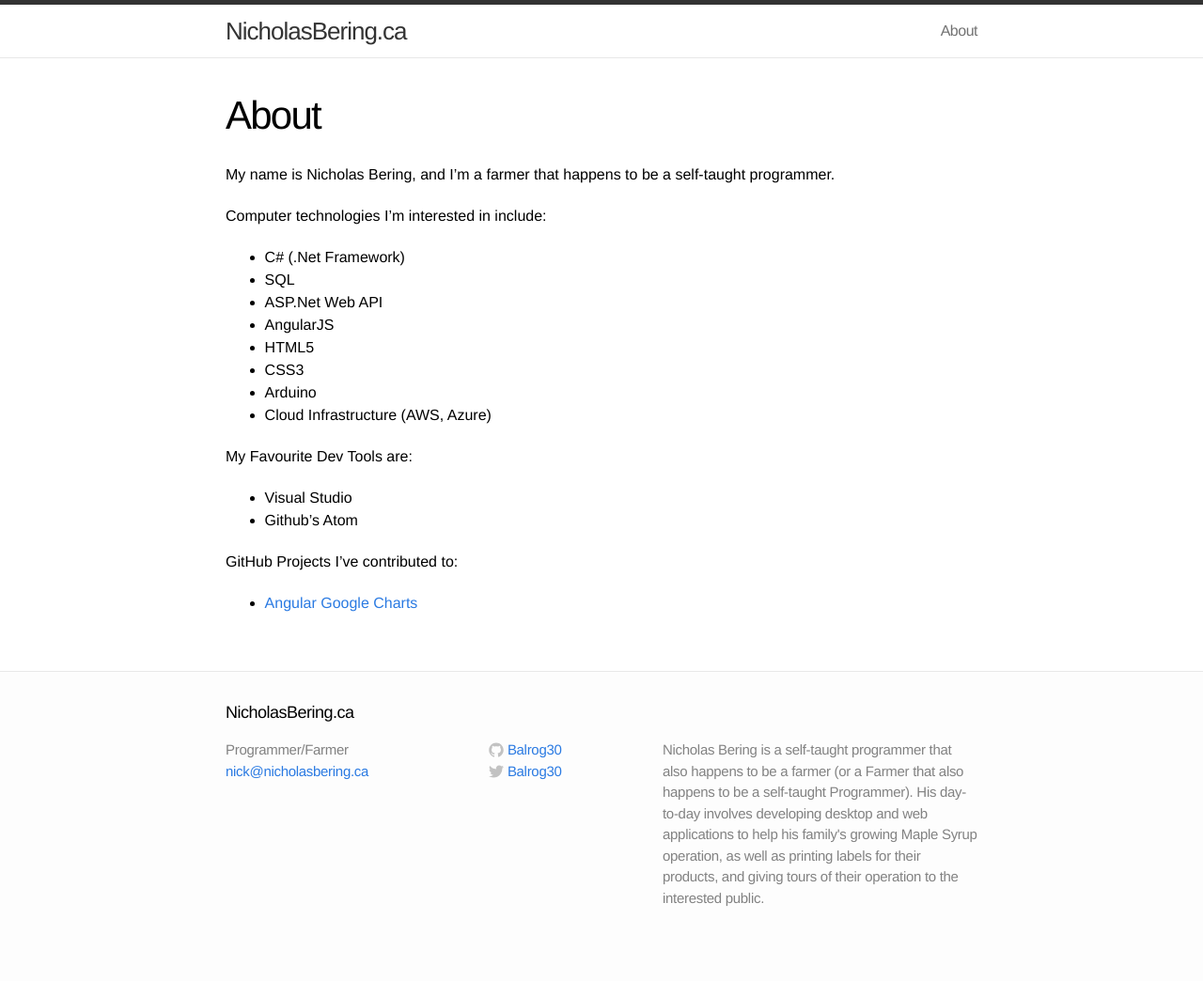
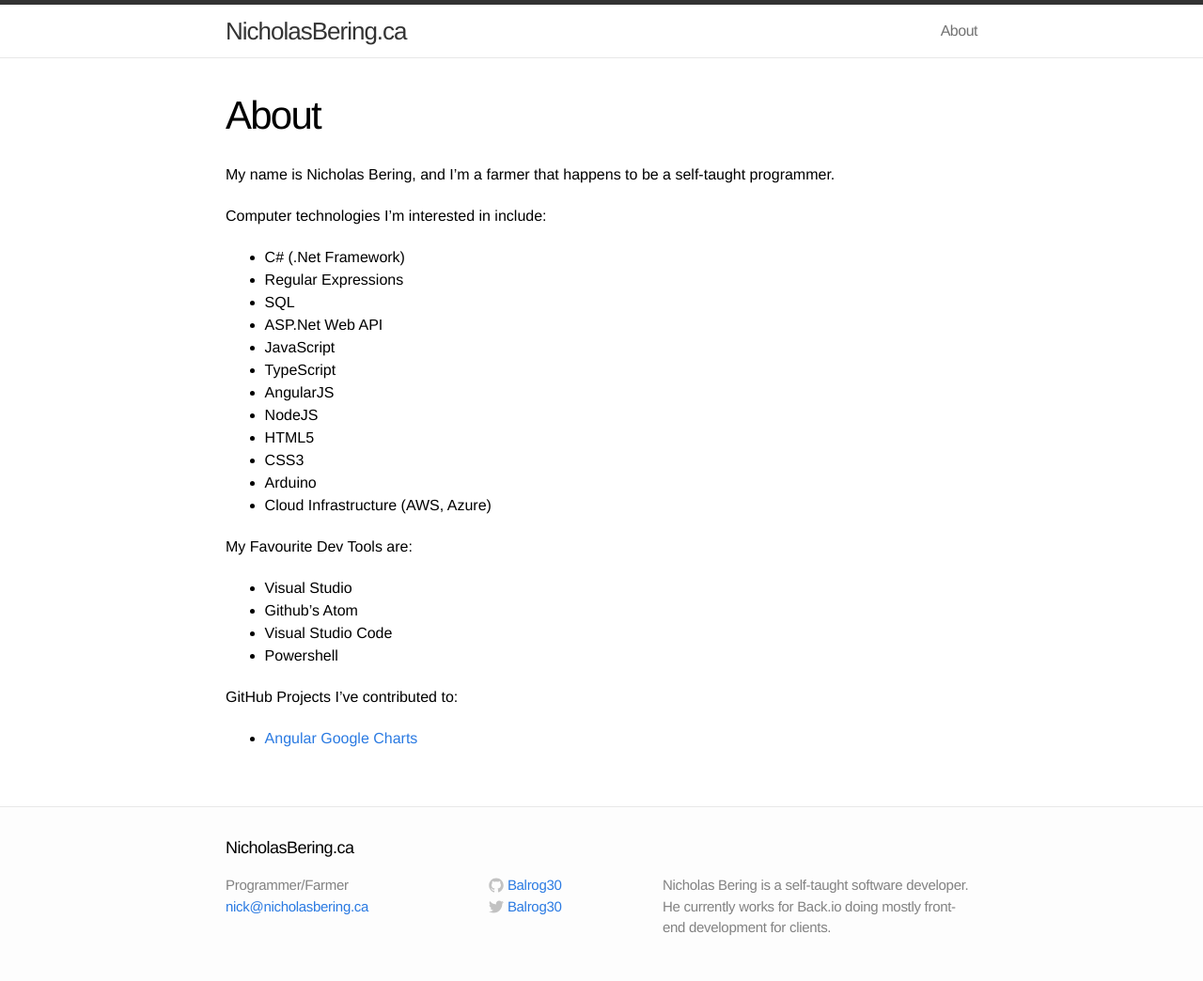
Before and after one commit to nbering/nicholasbering-ca, a Jekyll site: the page built from about.md, in a window 1280 px wide. Shown: the whole page at 94% size. Built offline with Jekyll 4.4.1, drawn with Linux system fonts in a browser that asks for light colours; nearby versions of some CDN libraries; before the commit the page ends 1012 px from its top, so only the background shows below that.

Commit message:
Update site description and interests.

```diff
--- a/_config.yml
+++ b/_config.yml
@@ -2,7 +2,7 @@
 title: NicholasBering.ca
 subtitle: "Programmer/Farmer"
 email: nick@nicholasbering.ca
-description: "Nicholas Bering is a self-taught programmer that also happens to be a farmer (or a Farmer that also happens to be a self-taught Programmer).  His day-to-day involves developing desktop and web applications to help his family's growing Maple Syrup operation, as well as printing labels for their products, and giving tours of their operation to the interested public."
+description: "Nicholas Bering is a self-taught software developer. He currently works for Back.io doing mostly front-end development for clients."
 baseurl: ""
 url: "http://nicholasbering.ca"
 twitter_username: Balrog30
--- a/about.md
+++ b/about.md
@@ -9,9 +9,13 @@
 Computer technologies I'm interested in include:
 
 * C# (.Net Framework)
+* Regular Expressions
 * SQL
 * ASP.Net Web API
+* JavaScript
+* TypeScript
 * AngularJS
+* NodeJS
 * HTML5
 * CSS3
 * Arduino
@@ -21,6 +25,8 @@
 
 * Visual Studio
 * Github's Atom
+* Visual Studio Code
+* Powershell
 
 GitHub Projects I've contributed to:
 
```
